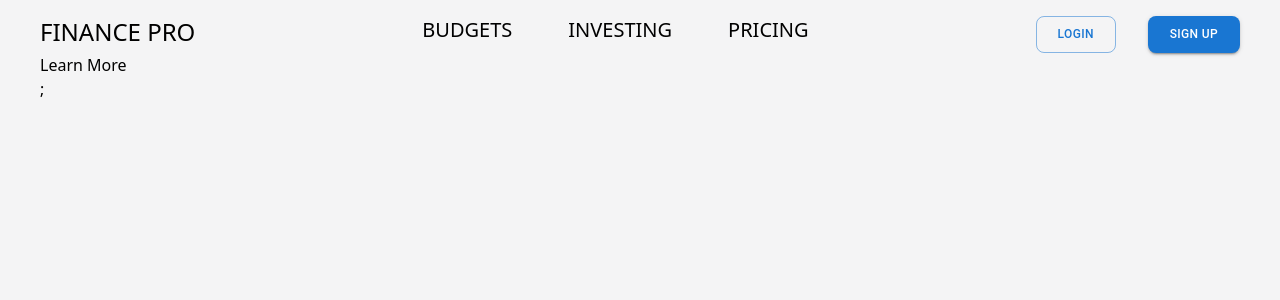
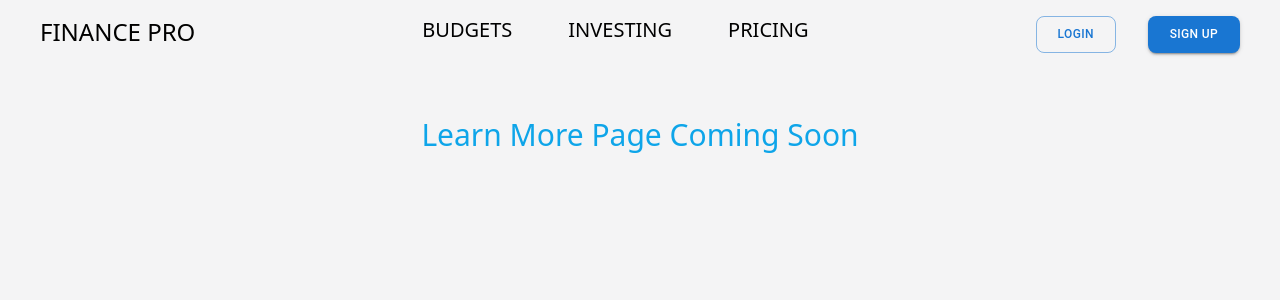
Before and after one commit to JustinRivera-9/finance-pro, a React (Vite) app: page /learn-more in a window 1280 px wide. Shown: the top 300 px of the page. Built offline with nearby package versions, Linux system fonts and the light colour scheme.

Commit message:
updated ui message for landing page

```diff
--- a/src/pages/landingPage/Budgets.jsx
+++ b/src/pages/landingPage/Budgets.jsx
@@ -4,7 +4,9 @@ function Budgets() {
   return (
     <>
       <NavBar />
-      <div>Budgets</div>;
+      <h1 className="flex justify-center text-3xl mt-16 text-sky-500">
+        Budgets Page Coming Soon
+      </h1>
     </>
   );
 }
--- a/src/pages/landingPage/Investing.jsx
+++ b/src/pages/landingPage/Investing.jsx
@@ -4,7 +4,9 @@ function Investing() {
   return (
     <>
       <NavBar />
-      <div>Investing</div>;
+      <h1 className="flex justify-center text-3xl mt-16 text-sky-500">
+        Investing Page Coming Soon
+      </h1>
     </>
   );
 }
--- a/src/pages/landingPage/LearnMore.jsx
+++ b/src/pages/landingPage/LearnMore.jsx
@@ -4,7 +4,9 @@ function LearnMorePage() {
   return (
     <>
       <NavBar />
-      <div>Learn More</div>;
+      <h1 className="flex justify-center text-3xl mt-16 text-sky-500">
+        Learn More Page Coming Soon
+      </h1>
     </>
   );
 }
--- a/src/pages/landingPage/Pricing.jsx
+++ b/src/pages/landingPage/Pricing.jsx
@@ -4,7 +4,9 @@ function Pricing() {
   return (
     <>
       <NavBar />
-      <div>Pricing</div>;
+      <h1 className="flex justify-center text-3xl mt-16 text-sky-500">
+        Pricing Page Coming Soon
+      </h1>
     </>
   );
 }
```
